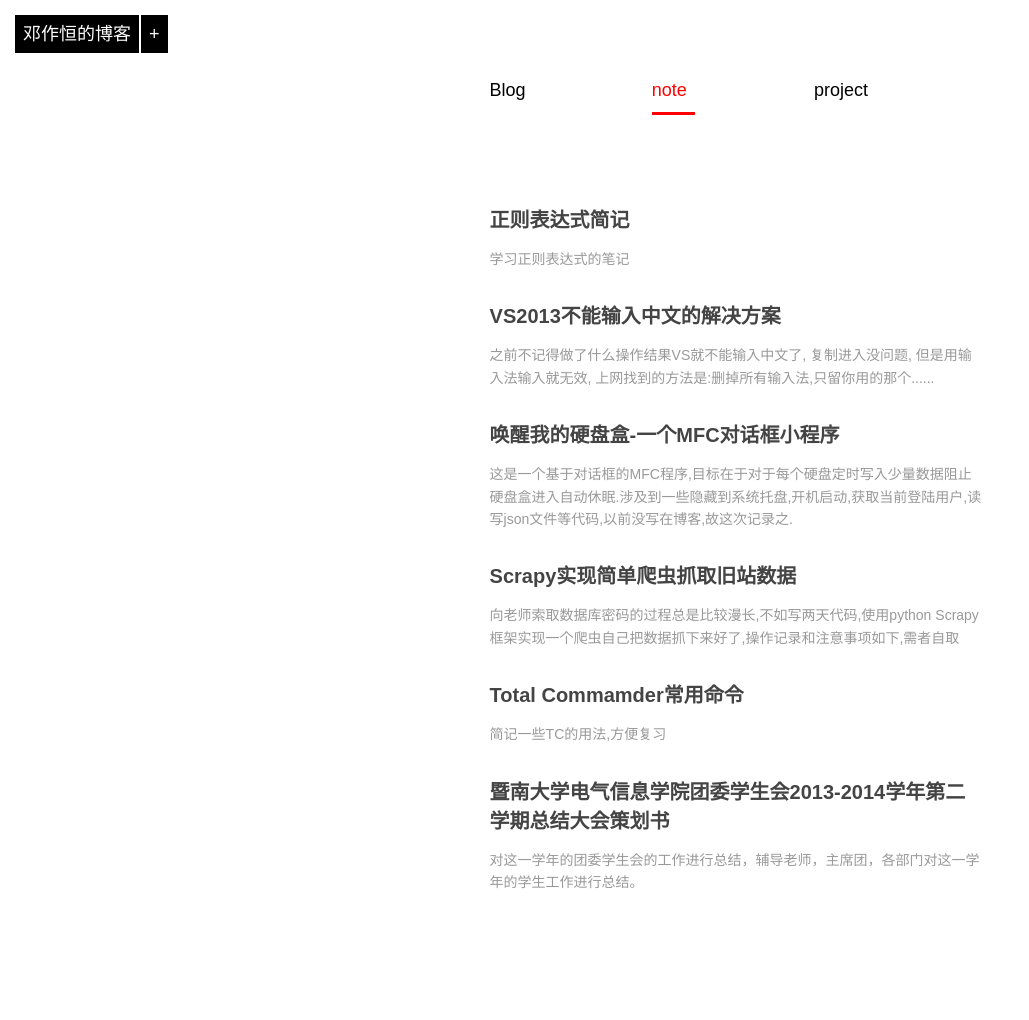
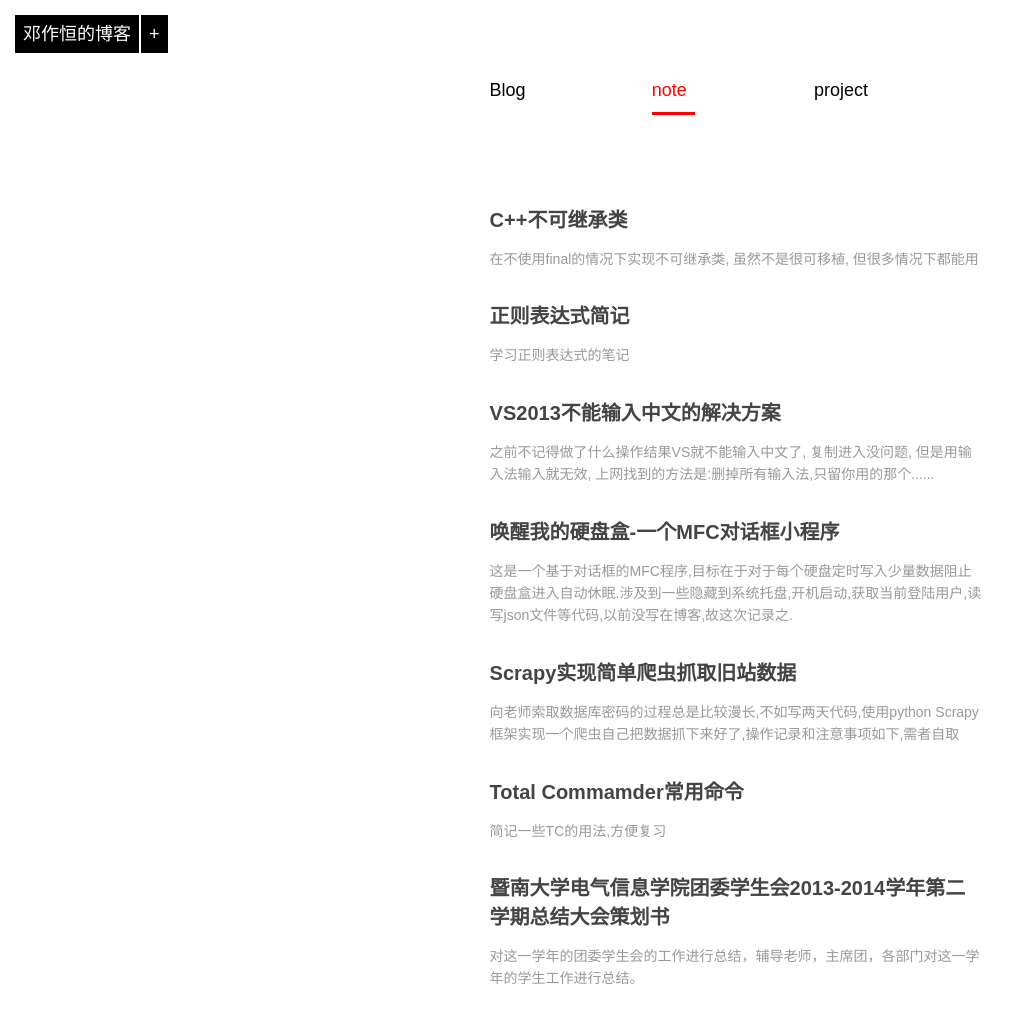
Before and after one commit to DengZuoheng/DengZuoheng.github.io, a Jekyll site: the page built from note/index.md, in a window 1280 px wide. Shown: the whole page, without its empty margins (0-1029 px from the left). Built offline with Jekyll 4.4.1, drawn with Linux system fonts in a browser that asks for light colours; Markdown is read by kramdown in place of the engine named in the settings; before the commit the page ends 923 px from its top, so only the background shows below that.

Commit message:
添加 C++不可继承类

```diff
--- /dev/null
+++ b/_posts/note/2015-03-24-a-cpp-noninheritable-class.md
@@ -0,0 +1,55 @@
+---
+layout: post
+title: C++不可继承类
+description: 在不使用final的情况下实现不可继承类, 虽然不是很可移植, 但很多情况下都能用
+category: note
+---
+
+只要继承boost::noninheritable就好, 当然, boost的命名空间是我随便弄的.
+
+<pre>
+#include<iostream>
+
+using namespace std;
+
+namespace boost{
+    namespace _noninheritable{
+        class noninheritable_base
+        {
+        protected:
+            noninheritable_base(){}//不可以使用default, 不然不可继承性就失效了
+            ~noninheritable_base(){}
+        };
+        class noninheritable :public virtual noninheritable_base
+        {
+        protected:
+            noninheritable(){}
+            ~noninheritable(){}
+        };
+    };
+    typedef _noninheritable::noninheritable noninheritable;
+
+
+#define BOOST_FINAL private boost::noninheritable
+
+};
+
+class Bilibili : private boost::noninheritable
+{
+public:
+    Bilibili(){
+        cout << "Bilibili construct" << endl;
+    }
+};
+/*
+class BilibiliJJ :public Bilibili
+{
+public:
+    //error:boost::_noninheritable::noninheritable_base::noninheritable_base()不可访问
+    BilibiliJJ()
+    {
+
+    }
+};
+*/
+</pre>
```
Also changed, not shown: _posts/blog/2015-03-22-data-structure-alignment.md (+3 -3 lines).
